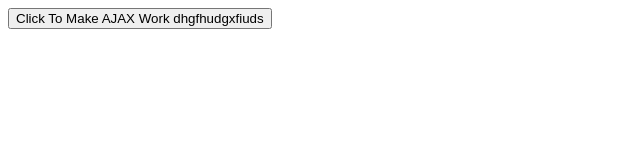
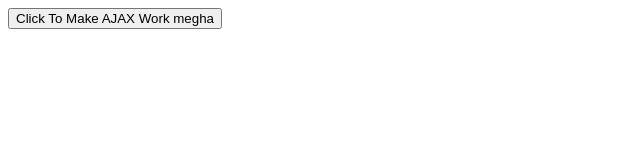
Before and after one commit to megha-810/myprojectone, a plain HTML site: page ajax.html in a window 1280 px wide. Shown: the whole page, without its empty margins (0-640 px from the left). Drawn offline with Linux system fonts and the light colour scheme.

Commit message:
second commit

```diff
--- a/ajax.html
+++ b/ajax.html
@@ -22,7 +22,7 @@
 </script>
 </head>
 <body>
-<button onclick="AJAXDemo()" >Click To Make AJAX Work dhgfhudgxfiuds</button>
+<button onclick="AJAXDemo()" >Click To Make AJAX Work megha </button>
 <div id="response"></div>
 </body>
 </html>
```
